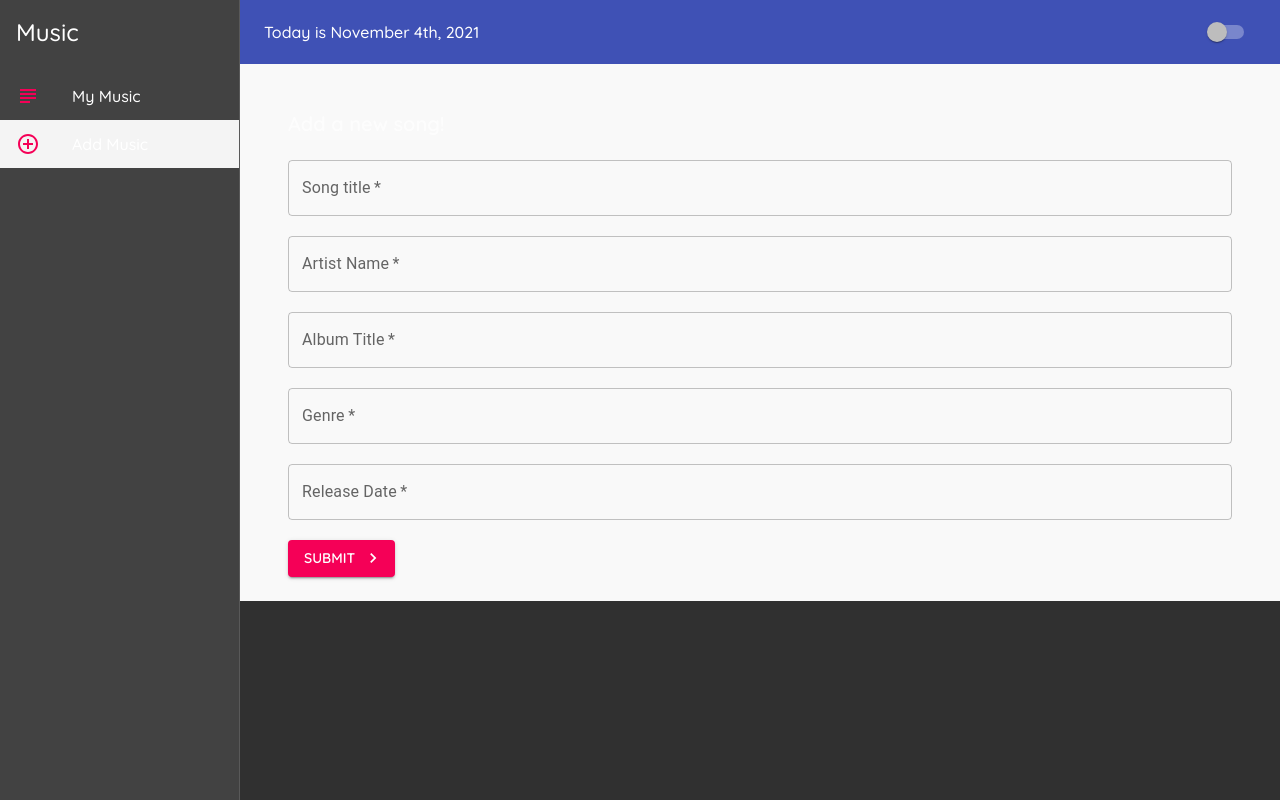
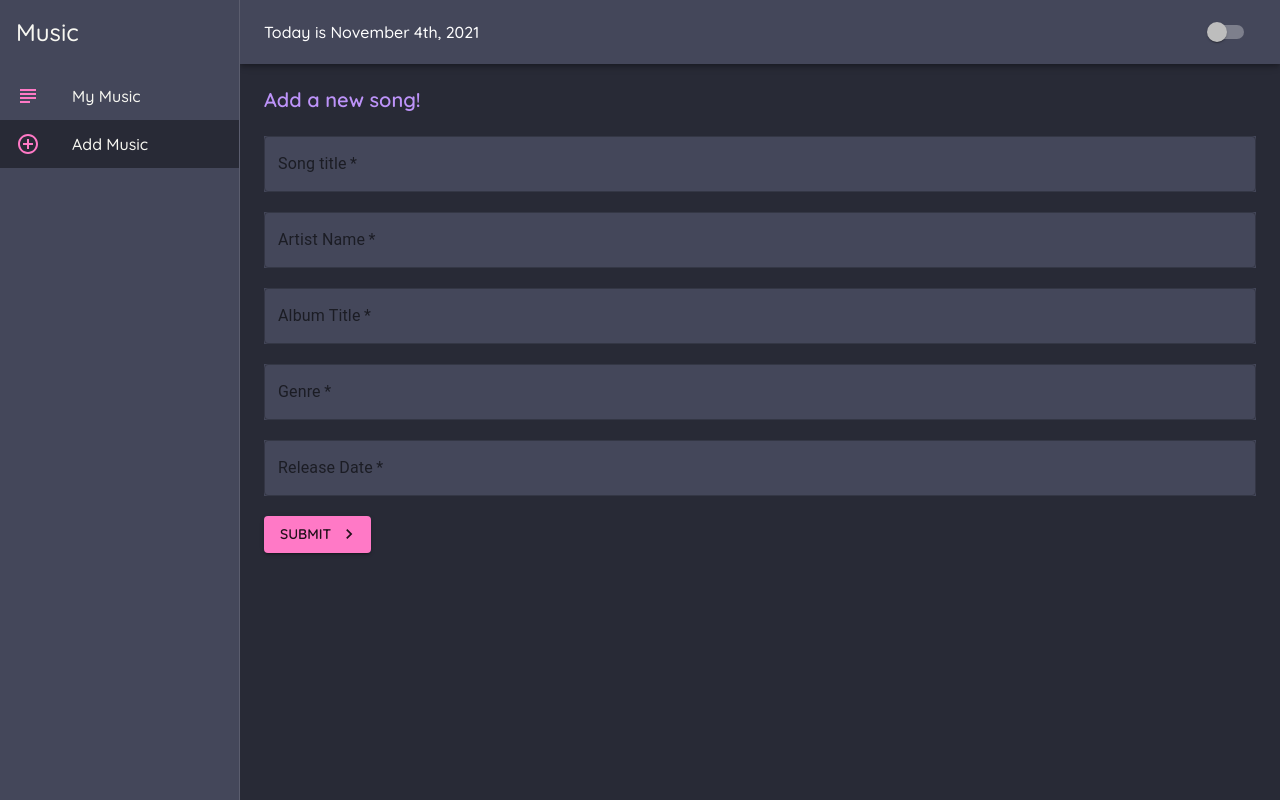
Before and after one commit to giuseppe-g-gelardi/reactmusiclibrary, a React (Create React App) app: page / in a window 1280 px wide. Built offline with nearby package versions, Linux system fonts and the light colour scheme.

Commit message:
set theme, add proper overrides in addsong component

```diff
--- a/data/db.json
+++ b/data/db.json
@@ -265,12 +265,36 @@
       "id": "uznZLGr"
     },
     {
-      "title": "mama song",
-      "album": "gelardi chronicles ",
-      "artist": "deddy gey",
-      "genre": "deddy",
-      "releaseDate": "today",
-      "id": "cdue4w7"
+      "title": "",
+      "album": "",
+      "artist": "",
+      "genre": "",
+      "releaseDate": "",
+      "id": "nm8xWvP"
+    },
+    {
+      "title": "",
+      "album": "",
+      "artist": "",
+      "genre": "",
+      "releaseDate": "",
+      "id": "GhznjIi"
+    },
+    {
+      "title": "",
+      "album": "",
+      "artist": "",
+      "genre": "",
+      "releaseDate": "",
+      "id": "MeAoJ51"
+    },
+    {
+      "title": "",
+      "album": "",
+      "artist": "",
+      "genre": "",
+      "releaseDate": "",
+      "id": "mBSdTaz"
     }
   ]
 }
--- a/src/components/AddSong.jsx
+++ b/src/components/AddSong.jsx
@@ -13,7 +13,14 @@ const useStyles = makeStyles({
       marginTop: 20,
       marginBottom: 20,
       display: 'block',
+      background: '#44475a'
     },
+    text: {
+      marginTop: 20,
+      marginBottom: 20,
+      display: 'block',
+      color: '#bd93f9'
+    }
 })
 
 
@@ -48,16 +55,17 @@ export default function AddSong() {
         console.log(error)
       }
       console.log(response)
+  }
+
   if (redirect) {
     return <Redirect to='/music' />
-      }
   }
 
   return (
 
     <Container>
       <Typography
-          className={classes.field}
+          className={classes.text}
           variant='h6'
           color='textSecondary'
           component='h2'
--- a/src/components/Layout.jsx
+++ b/src/components/Layout.jsx
@@ -16,11 +16,10 @@ const drawerWidth = 240
 
 const useStyles = makeStyles((theme) => {
   return {
-    page: {
-      background: '#f9f9f9',
-      width: '100%',
-      padding: theme.spacing(3),
-    },
+    // page: {
+    //   width: '100%',
+    //   padding: theme.spacing(3),
+    // },
     root: {
       display: 'flex',
     },
@@ -31,7 +30,7 @@ const useStyles = makeStyles((theme) => {
       width: drawerWidth,
     },
     active: {
-      background: '#f4f4f4'
+      background: '#282A36'
     },
     title: {
       padding: theme.spacing(2),
@@ -39,6 +38,7 @@ const useStyles = makeStyles((theme) => {
     appBar: {
       width: `calc(100% - ${drawerWidth}px)`,
       marginLeft: drawerWidth,
+      // height: 72
     },
     date: {
       flexGrow: 1
@@ -74,16 +74,16 @@ export default function Layout({ children }) {
       <AppBar
         position="fixed"
         className={classes.appBar}
-        elevation={0}
+        // elevation={0}
         color="primary"
       >
         <Toolbar>
           <Typography className={classes.date}>
             Today is {format(new Date(), 'MMMM do, Y')}
           </Typography>
-{/* theme toggle switch */}
+              {/* theme toggle switch */}
               <Switch />
-{/* theme toggle switch */}
+              {/* theme toggle switch */}
         </Toolbar>
       </AppBar>
    {/* side drawer */}
--- a/src/components/Theme/Theme.jsx
+++ b/src/components/Theme/Theme.jsx
@@ -1,6 +1,6 @@
-import React, { useState } from 'react'
-import { ThemeProvider, createTheme } from '@material-ui/core/styles'
-import { purple, pink } from '@material-ui/core/colors'
+// import React, { useState } from 'react'
+import { createTheme } from '@material-ui/core/styles'
+// import { purple, pink } from '@material-ui/core/colors'
 
 // const theme = createTheme({
 //   palette: {
@@ -19,17 +19,67 @@ import { purple, pink } from '@material-ui/core/colors'
 //   }
 // })
 
+// const theme = createTheme({
+//   palette: {
+//     type: 'dark',
+//   },
+//   typography: {
+//     fontFamily: 'Quicksand',
+//     fontWeightLight: 400,
+//     fontWeightRegular: 500,
+//     fontWeightMedium:600,
+//     fontWeightBold: 700,
+//   }
+// })
+
+// export default theme
+
 const theme = createTheme({
   palette: {
     type: 'dark',
+    primary: {
+      main: '#44475a',
+    },
+    secondary: {
+      main: '#ff79c6',
+    },
+    background: {
+      default: '#282a36',
+      paper: '#44475a',
+    },
+    text: {
+      primary: '#f8f8f2',
+    },
+    error: {
+      main: '#ff5555',
+    },
+    warning: {
+      main: '#ffb86c',
+    },
+    info: {
+      main: '#8be9fd',
+    },
+    success: {
+      main: '#50fa7b',
+    },
+    page: {
+      width: '100%',
+      // padding: theme.spacing(3),
+      // spacing: 1,
+    },
+    paper: {
+      background: '#44475a',
+    }
+
+
   },
   typography: {
     fontFamily: 'Quicksand',
     fontWeightLight: 400,
     fontWeightRegular: 500,
-    fontWeightMedium:600,
-    fontWeightBold: 700,
-  }
+    fontWeightMedium: 600,
+  },
+
 })
 
 export default theme
```
Lines whose indentation alone changed are shown as unchanged.
